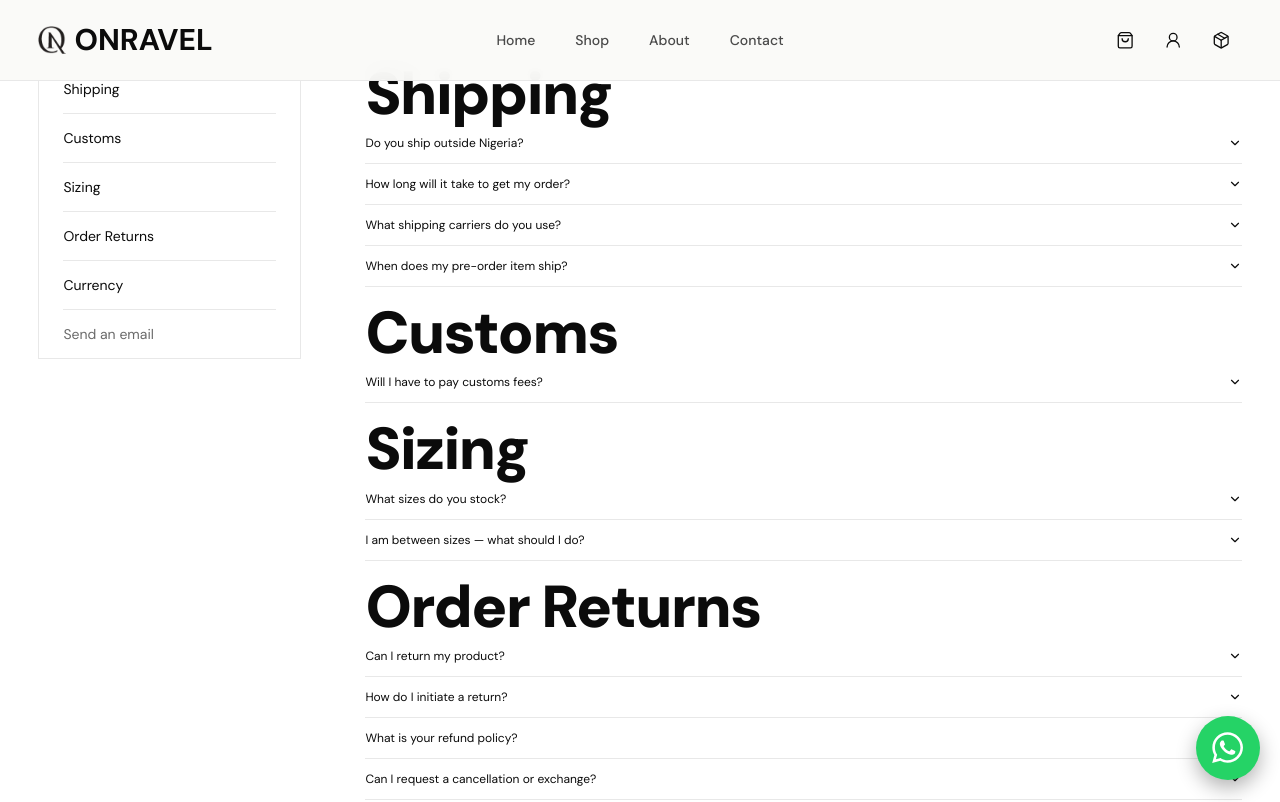
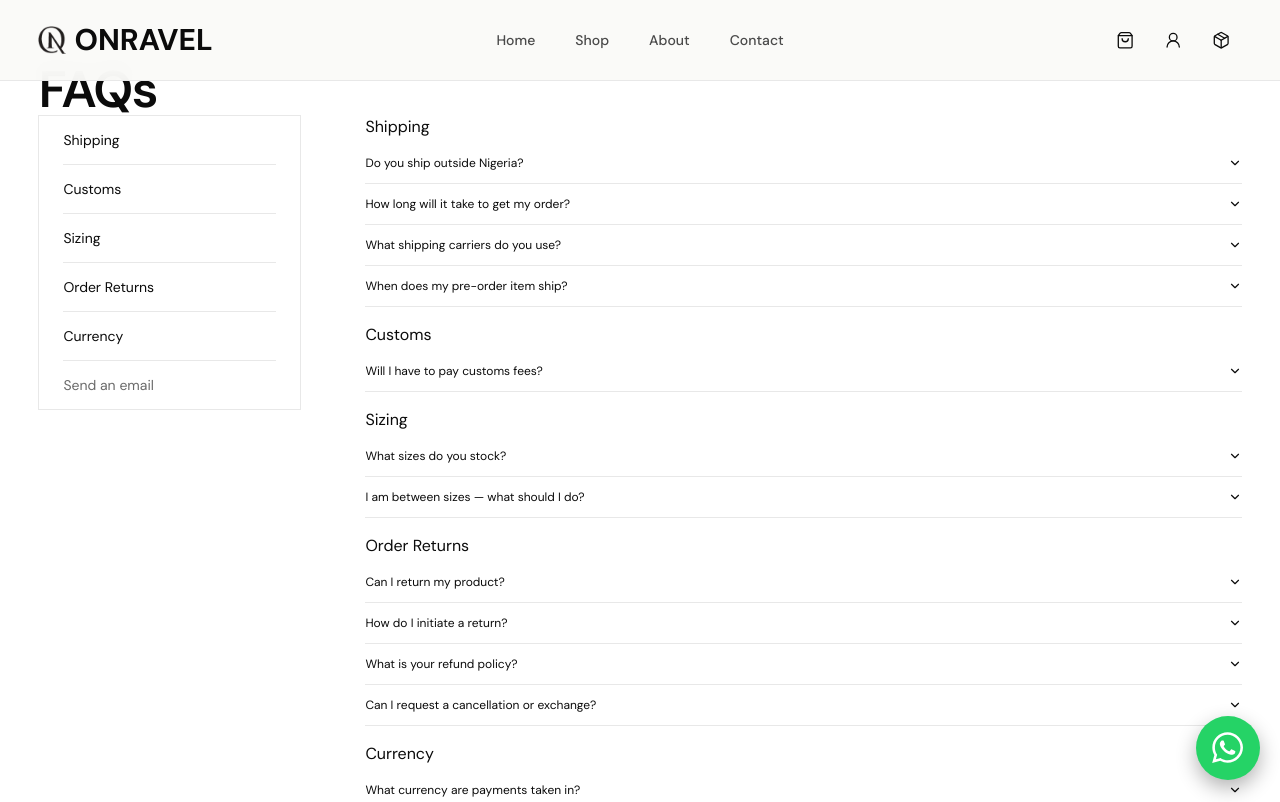
Before and after one commit to Ugochukwu111/onravel, a Next.js app: page /faq in a window 1280 px wide. Shown: the top 802 px of the page. Built offline with nearby package versions, Linux system fonts and the light colour scheme.

Commit message:
feat: improve overall design --question heading font size, --add heading FAQ for the entire section --section padding utility

```diff
--- a/app/globals.css
+++ b/app/globals.css
@@ -167,12 +167,14 @@ h2 {
   font-size: clamp(2.25rem, 1.7rem + 2.5vw, 4rem);
   line-height: 1;
   letter-spacing: -0.025em;
+  margin-bottom: 0.25em;
 }
 
 h3 {
   /* font-size: clamp(1.75rem, 1.45rem + 1.25vw, 2.5rem); */
   line-height: 1.05;
   letter-spacing: -0.02em;
+  margin-bottom: 0.25em;
 }
 
 h4 {
@@ -362,6 +364,10 @@ textarea::placeholder {
   padding-block: clamp(4rem, 8vw, 8rem);
 }
 
+@utility page-top-padding {
+  padding-top: clamp(5rem, 8vw, 7rem);
+}
+
 @utility eyebrow {
   font-size: 0.75rem;
   line-height: 1rem;
@@ -369,6 +375,22 @@ textarea::placeholder {
   letter-spacing: 0.2em;
   text-transform: uppercase;
   color: var(--color-brand-bronze);
+}
+
+.faq-page-title {
+  font-family: var(--font-body);
+  font-size: clamp(2.25rem, 4vw, 3.25rem);
+  font-weight: 600;
+  letter-spacing: -0.03em;
+  line-height: 1;
+}
+
+.faq-section-heading {
+  font-family: var(--font-body);
+  font-size: 1rem;
+  font-weight: 400;
+  letter-spacing: 0;
+  line-height: 1.5rem;
 }
 
 /* =========================================================
--- a/app/home/FAQ.tsx
+++ b/app/home/FAQ.tsx
@@ -100,13 +100,19 @@ const navigationItems = [
   { id: "contact", title: "Send an email" },
 ];
 
-export default function FAQ() {
+export default function FAQ({ pageTop = false }: { pageTop?: boolean }) {
   return (
     <section
-      className="bg-white py-12 text-brand-black sm:py-16"
+      className={`bg-white text-brand-black ${
+        pageTop
+          ? "page-top-padding pb-12 sm:pb-16"
+          : "py-12 sm:py-16"
+      }`}
       aria-label="Frequently asked questions"
     >
-      <div className="container mx-auto grid w-full max-w-5xl gap-8 px-5 sm:px-8 md:grid-cols-[minmax(220px,263px)_minmax(0,1fr)] md:gap-16">
+      <div className="container mx-auto w-full max-w-5xl px-5 sm:px-8">
+        <h1 className="faq-page-title mb-8">FAQs</h1>
+        <div className="grid gap-8 md:grid-cols-[minmax(220px,263px)_minmax(0,1fr)] md:gap-16">
           <nav
             aria-label="FAQ categories"
             className="h-fit border border-neutral-200 px-5 sm:px-6"
@@ -145,10 +151,7 @@ export default function FAQ() {
                 className="scroll-mt-24 pb-4"
                 aria-labelledby={`${id}-heading`}
               >
-              <h2
-                id={`${id}-heading`}
-                className="mb-3 font-sans text-base font-normal leading-6 tracking-normal"
-              >
+                <h2 id={`${id}-heading`} className="faq-section-heading mb-3">
                   {title}
                 </h2>
                 <div>
@@ -175,6 +178,7 @@ export default function FAQ() {
             <span id="contact" className="block scroll-mt-24" />
           </div>
         </div>
+      </div>
     </section>
   );
 }
```
Lines whose indentation alone changed are shown as unchanged.
